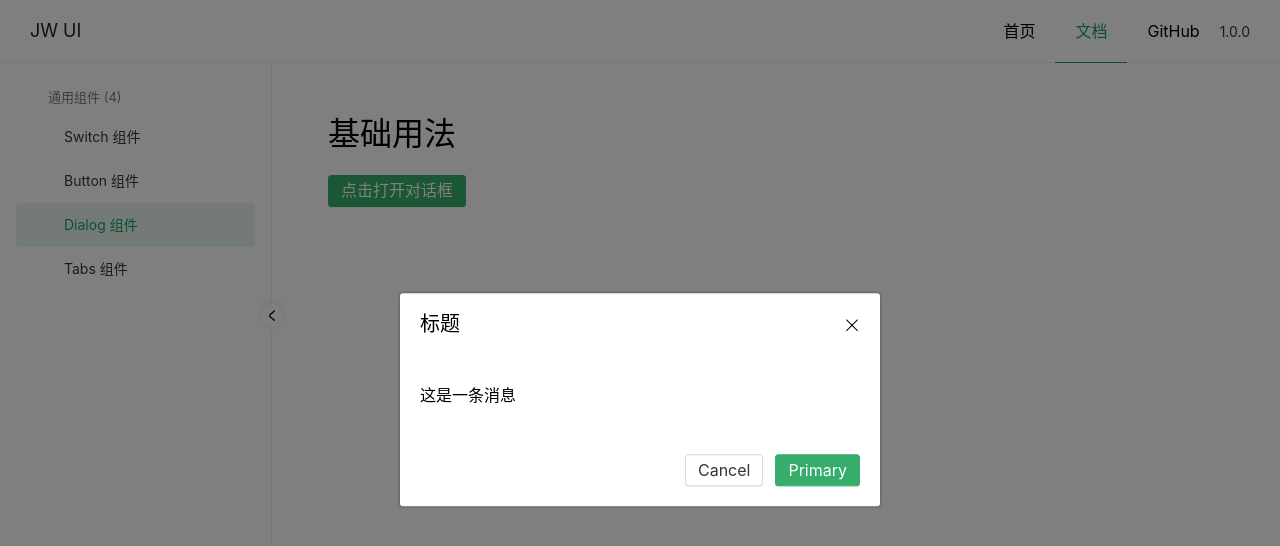
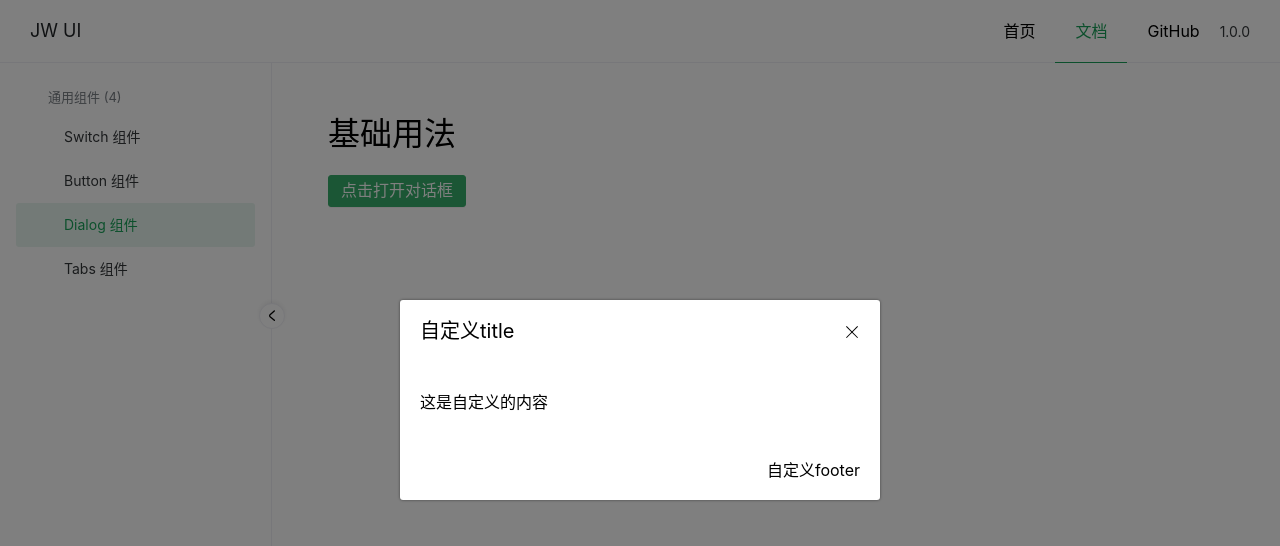
Before and after one commit to coderyjw/jw-ui, a Vue app: page /doc/dialog in a window 1280 px wide. Both pictures are taken after a click on the button "点击打开对话框". Shown: the top 546 px of the page. Built offline with nearby package versions, Linux system fonts and the light colour scheme.

Commit message:
feat: Dialog支持自定义title content footer

```diff
--- a/src/components/DialogDemo.vue
+++ b/src/components/DialogDemo.vue
@@ -2,13 +2,17 @@
   <div>
     <h1>基础用法</h1>
     <Button theme="primary" @click="toggle">点击打开对话框</Button>
-    <Dialog v-model="visible" :cancle="cancle" :confirm="confirm" />
+    <Dialog v-model="visible" :cancle="cancle" :confirm="confirm">
+      <template v-slot:title>自定义title</template>
+      这是自定义的内容
+      <template v-slot:footer>自定义footer</template>
+    </Dialog>
   </div>
 </template>
 
 <script setup lang="ts">
 import Dialog from "@/lib/dialog/index.vue";
-import BUtton from "@/lib/button/index";
+import BUtton from "@/lib/button/index.vue";
 import { ref } from "vue";
 import Button from "../lib/button/index.vue";
 const visible = ref(false);
--- a/src/lib/dialog/index.vue
+++ b/src/lib/dialog/index.vue
@@ -4,14 +4,19 @@
     <div class="jw-dialog-wrapper">
       <div class="jw-dialog">
         <header>
-          {{ title }}<span class="jw-dialog-close" @click="close"></span>
+          <slot name="title">{{ title }}</slot>
+          <span class="jw-dialog-close" @click="close"></span>
         </header>
         <main>
-          <p>这是一条消息</p>
+          <slot>
+            <p>这是一条消息</p>
+          </slot>
         </main>
         <footer>
-          <Button @click="cancle">Cancel</Button>
-          <Button theme="primary" @click="confirm">Primary</Button>
+          <slot name="footer">
+            <Button @click="cancle">Cancel</Button>
+            <Button theme="primary" @click="confirm">Primary</Button>
+          </slot>
         </footer>
       </div>
     </div>
```
